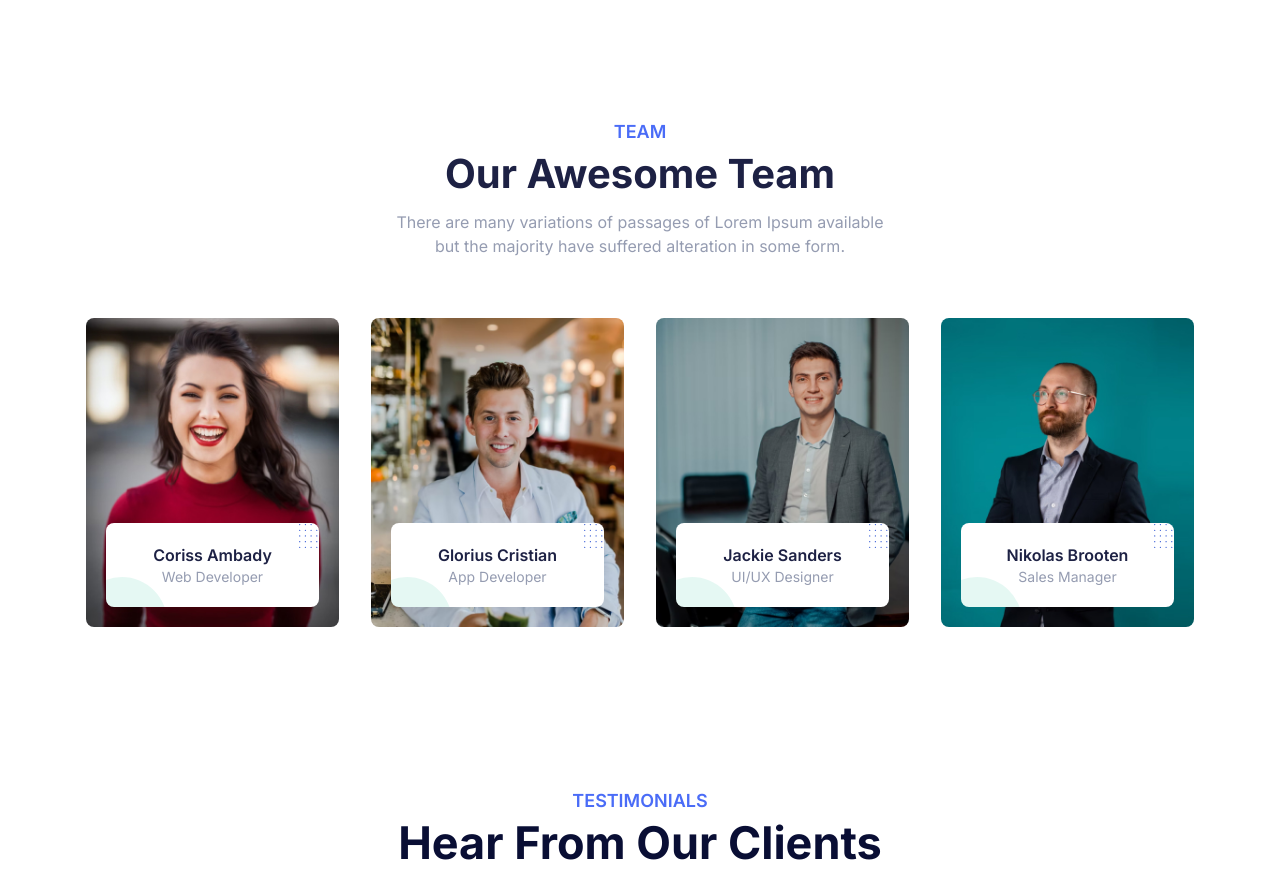
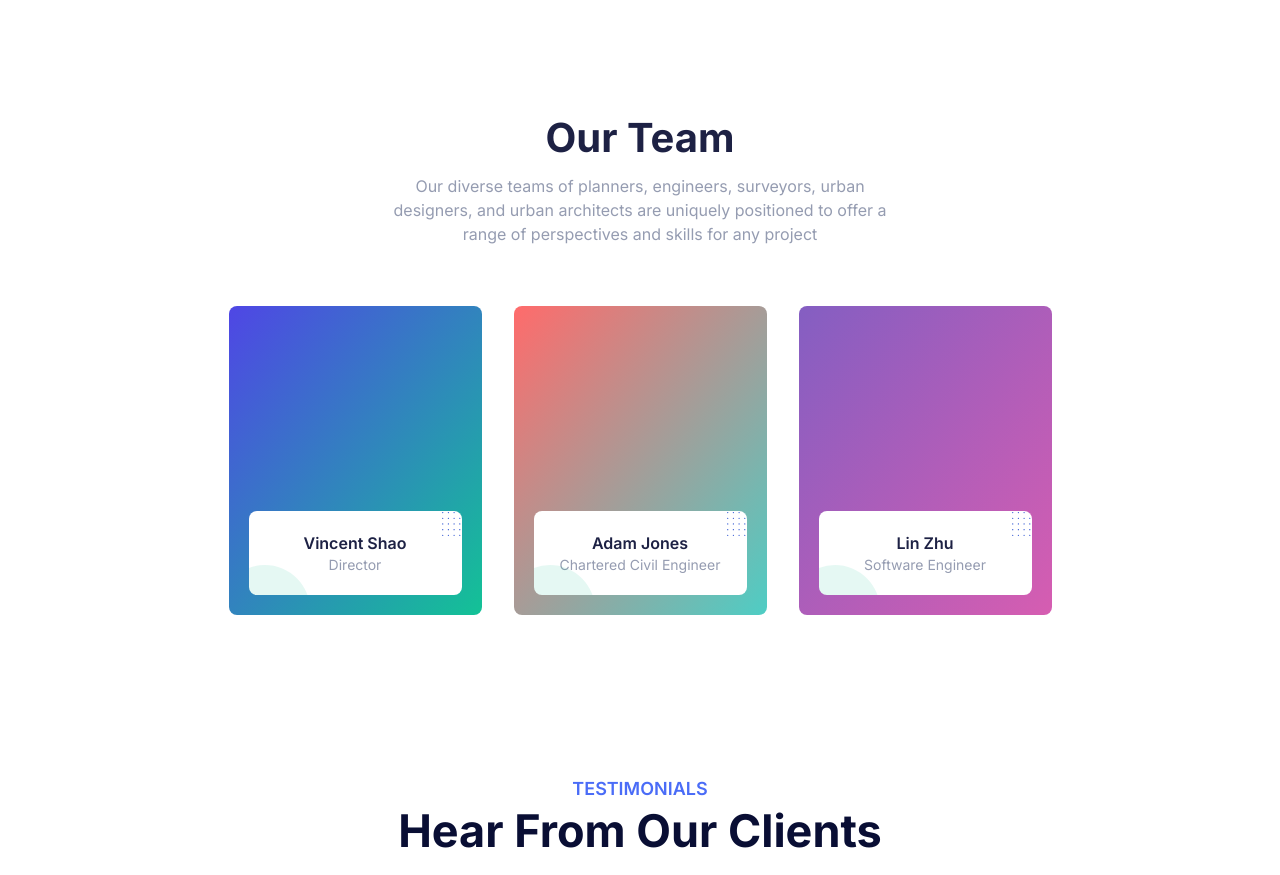
Before and after one commit to lin72h/shs-website, a Next.js app: page / in a window 1280 px wide. Shown: the part 3939-4814 px from the top of the page. Built offline with nearby package versions, Linux system fonts and the light colour scheme; no server answers.

Commit message:
Change Teams

```diff
--- a/src/components/Home/Team/SingleTeam.tsx
+++ b/src/components/Home/Team/SingleTeam.tsx
@@ -1,25 +1,22 @@
 import { Team } from "@/types/team";
-import Image from "next/image";
 import Graphic from "./Graphic";
 
 export default function SingleTeam({ team }: { team: Team }) {
   return (
     <div className="w-full px-4 md:w-1/2 xl:w-1/4">
       <div className="mx-auto mb-10 w-full max-w-[370px]">
-        <div className="relative aspect-[149/182] overflow-hidden rounded-lg">
-          <Image
-            src={team?.image}
-            alt={team?.name}
-            fill
-            className="w-full object-cover object-center"
-          />
+        <div
+          className="relative aspect-[149/182] overflow-hidden rounded-lg"
+          style={{
+            background: `linear-gradient(to bottom right, ${team.gradient.from}, ${team.gradient.to})`
+          }}
+        >
           <div className="absolute bottom-5 left-0 w-full text-center">
             <div className="relative mx-5 overflow-hidden rounded-lg bg-white px-3 py-5">
               <h3 className="text-base font-semibold text-dark">
                 {team?.name}
               </h3>
               <p className="text-sm text-body-color">{team?.designation}</p>
-
               <Graphic />
             </div>
           </div>
--- a/src/components/Home/Team/index.tsx
+++ b/src/components/Home/Team/index.tsx
@@ -8,15 +8,12 @@ export default function Team() {
         <div className="-mx-4 flex flex-wrap">
           <div className="w-full px-4">
             <div className="mx-auto mb-[60px] max-w-[510px] text-center">
-              <span className="mb-2 block text-lg font-semibold text-primary">
-                TEAM
-              </span>
               <h2 className="mb-4 text-3xl font-bold text-dark sm:text-4xl md:text-[40px]">
-                Our Awesome Team
+                Our Team
               </h2>
               <p className="text-base text-body-color">
-                There are many variations of passages of Lorem Ipsum available
-                but the majority have suffered alteration in some form.
+              Our diverse teams of planners, engineers, surveyors, urban designers, and urban architects are
+              uniquely positioned to offer a range of perspectives and skills for any project
               </p>
             </div>
           </div>
--- a/src/static-data/team.ts
+++ b/src/static-data/team.ts
@@ -4,26 +4,29 @@ import { v4 as uuid } from "uuid";
 export const teamData: Team[] = [
   {
     id: uuid(),
-    name: "Coriss Ambady",
-    designation: "Web Developer",
-    image: "/images/team/image-01.jpg",
+    name: "Vincent Shao",
+    designation: "Director",
+    gradient: {
+      from: "#4F46E5",
+      to: "#13C296"
+    }
   },
   {
     id: uuid(),
-    name: "Glorius Cristian",
-    designation: "App Developer",
-    image: "/images/team/image-02.jpg",
+    name: "Adam Jones",
+    designation: "Chartered Civil Engineer ",
+    gradient: {
+      from: "#FF6B6B",
+      to: "#4ECDC4"
+    }
   },
   {
     id: uuid(),
-    name: "Jackie Sanders",
-    designation: "UI/UX Designer",
-    image: "/images/team/image-03.jpg",
-  },
-  {
-    id: uuid(),
-    name: "Nikolas Brooten",
-    designation: "Sales Manager",
-    image: "/images/team/image-04.jpg",
+    name: "Lin Zhu",
+    designation: "Software Engineer",
+    gradient: {
+      from: "#845EC2",
+      to: "#D65DB1"
+    }
   },
 ];
--- a/src/types/team.ts
+++ b/src/types/team.ts
@@ -2,5 +2,8 @@ export type Team = {
   id: string | number;
   name: string;
   designation: string;
-  image: string;
+  gradient: {
+    from: string;
+    to: string;
+  };
 };
```
